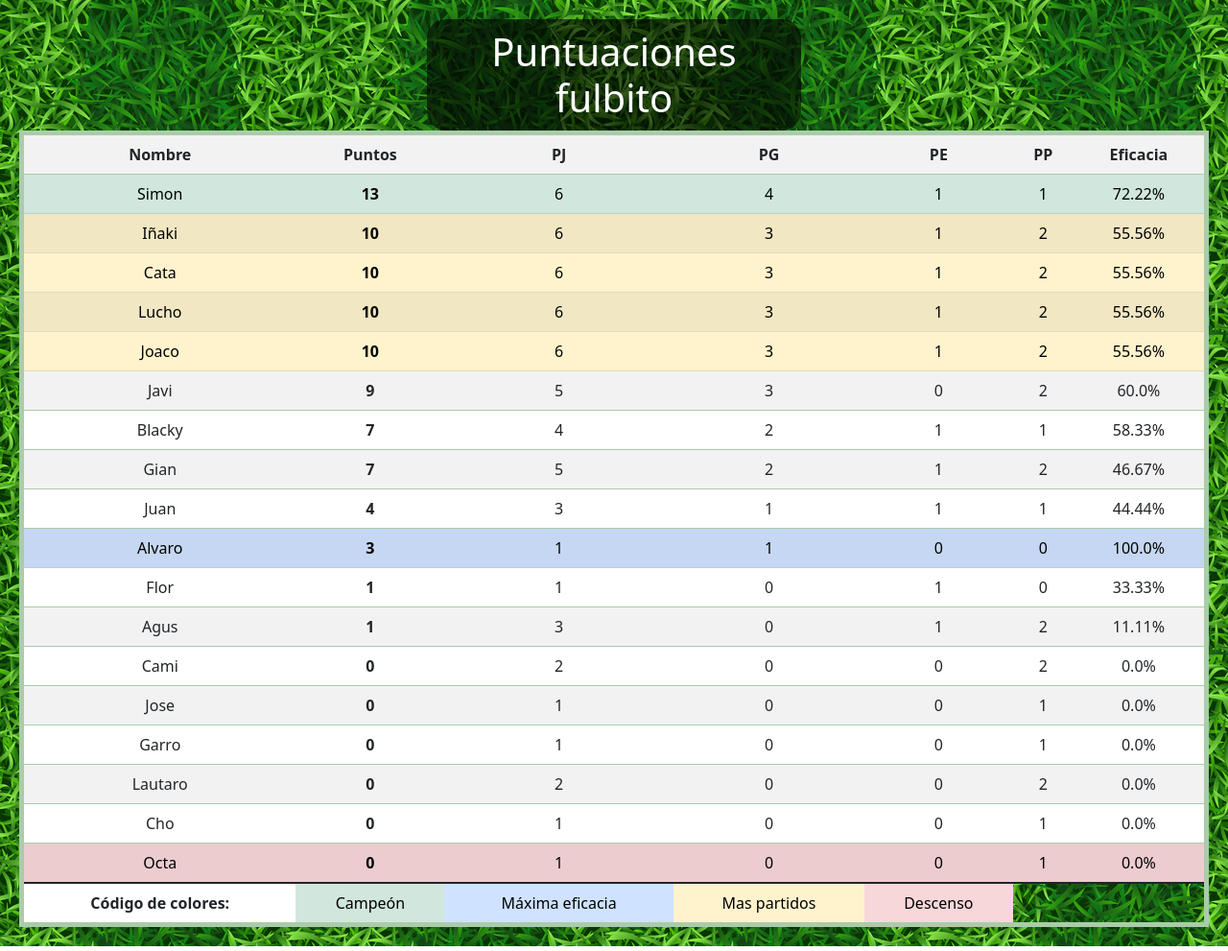
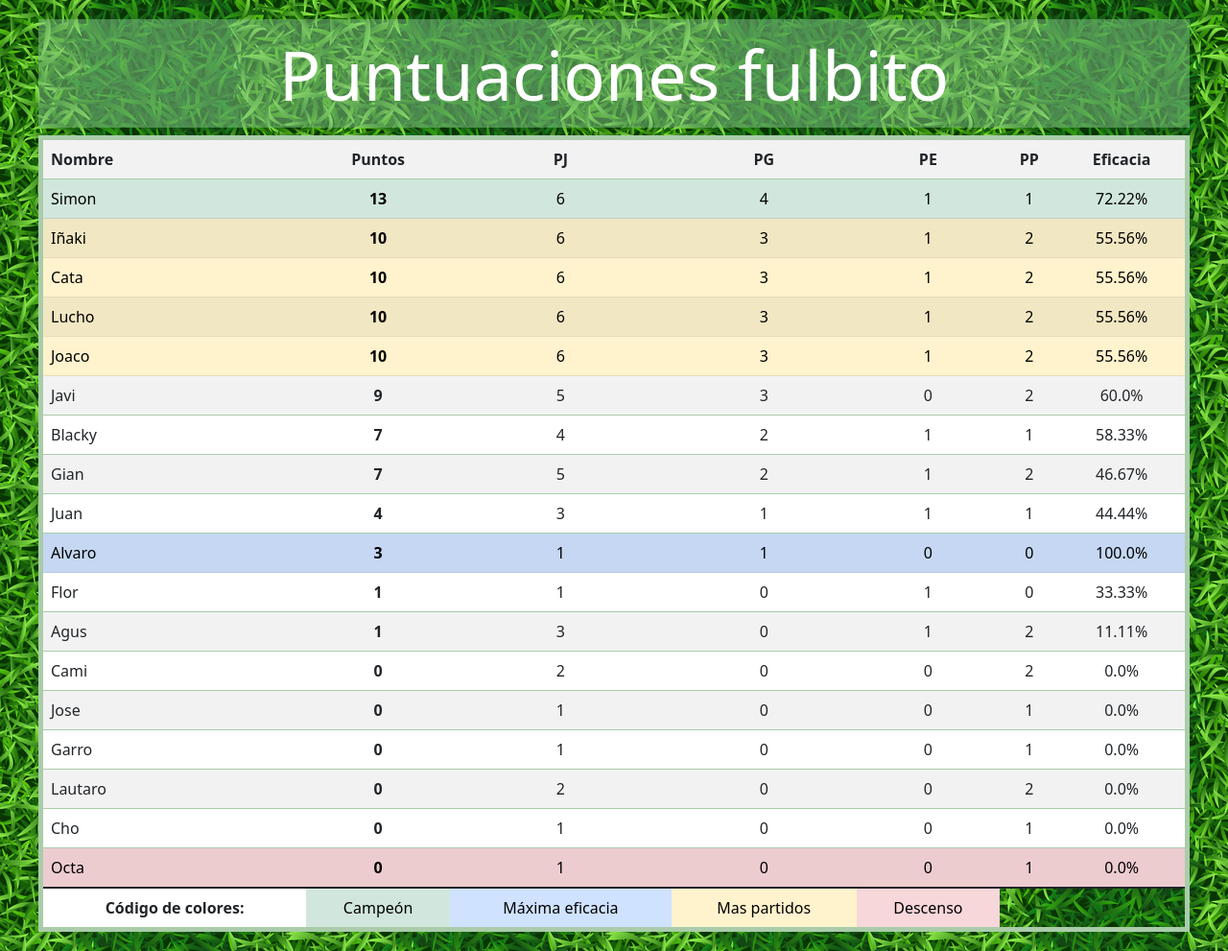
Before and after one commit to javidelrojoo/javidelrojoo.github.io, a Flask app: page / in a window 1280 px wide. Shown: the whole page at 96% size. Run offline with Flask 3, Linux system fonts and the light colour scheme; parts of the project's set-up code (start-up, migrations or seed data) failed here and were passed over.

Commit message:
Cambios de estilos de lucho

```diff
--- a/styles.css
+++ b/styles.css
@@ -24,11 +24,11 @@ td:not(.name), th:not(.name){
 	font-size: 0.75em;
 	vertical-align: middle;
 }
-h1 {
+/* h1 {
 	color: #ffffff;
 	background-color: #00000098;
   	padding: 10px;
-	width: 390px; /* Ancho fijo para el elemento h1 (puedes ajustar el valor según tus necesidades) */
+	width: 390px;
 	margin: 0 auto;
 	border-radius: 20px;
-  }
+  } */
--- a/templates/index.html
+++ b/templates/index.html
@@ -5,15 +5,16 @@
     <link href="https://cdn.jsdelivr.net/npm/bootstrap@5.3.0/dist/css/bootstrap.min.css" rel="stylesheet" integrity="sha384-9ndCyUaIbzAi2FUVXJi0CjmCapSmO7SnpJef0486qhLnuZ2cdeRhO02iuK6FUUVM" crossorigin="anonymous">
     <script src="https://cdn.jsdelivr.net/npm/bootstrap@5.3.0/dist/js/bootstrap.bundle.min.js" integrity="sha384-geWF76RCwLtnZ8qwWowPQNguL3RmwHVBC9FhGdlKrxdiJJigb/j/68SIy3Te4Bkz" crossorigin="anonymous"></script>
     <link rel="stylesheet" href="styles.css">
-    <meta name="viewport" content="width=device-width, initial-scale=1.0">
+    <meta name="viewport" content="width=device-width, initial-scale=1, maximum-scale=1, user-scalable=no">
     <title>Puntuaciones fulbito</title>
 </head>
 <body>
-    <h1 class="text-center">Puntuaciones fulbito</h1>
+    <div class="page-content flex">
+        <h1 class="text-center text-white display-2 mark">Puntuaciones fulbito</h1>
 
         <table class="table table-hover table-striped">
             <tr>
-            <th>Nombre</th>
+                <th class="name">Nombre</th>
                 <th>Puntos</th>
                 <th>PJ</th>
                 <th>PG</th>
@@ -33,7 +34,7 @@
             {% else %}
                 <tr>
             {% endif %}
-            <td>{{ puntuaciones[index][0] }}</td>
+                <td class="name">{{ puntuaciones[index][0] }}</td>
                 <td><b>{{ (puntuaciones[index][1]|float *3 + puntuaciones[index][2]|float)|int }}</b></td>
                 <td>{{ (puntuaciones[index][1]|float + puntuaciones[index][2]|float + puntuaciones[index][3]|float)|int }}</td>
                 <td>{{ puntuaciones[index][1] }}</td>
@@ -60,5 +61,6 @@
                 </td>
             </tfoot>
         </table>
+    </div>
 </body>
 </html>
```
Also changed, not shown: index.html (+5 -8 lines). Lines whose indentation alone changed are shown as unchanged.
